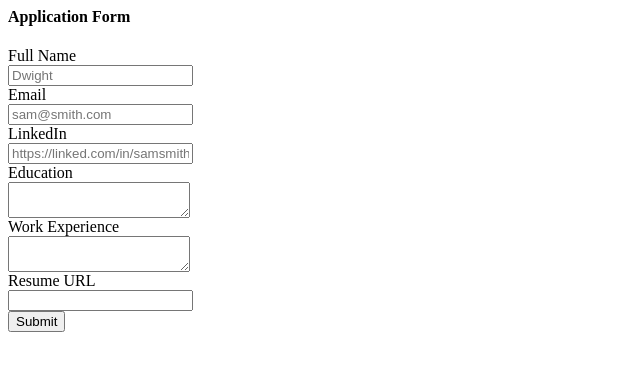
After one commit to dholly2016/career_temp_site, a Flask app: template templates/application_form.html in a window 1280 px wide. The commit adds this page. Shown: the top 371 px of the page, without its empty margins (0-640 px from the left). Run offline with Flask 3, Linux system fonts and the light colour scheme; the template is opened without the code that fills it, so the values that code supplies are empty; parts of the project's set-up code (start-up, migrations or seed data) failed here and were passed over.

Commit message:
updated job_application page

```diff
--- a/database.py
+++ b/database.py
@@ -32,3 +32,9 @@ def load_job_from_db(id):
           return None
       else:
           return dict(rows[0]._mapping)
+
+def add_application_to_db(job_id, data):
+    with engine.connect() as conn:
+      query = text("Insert into applications (job_id, full_name, email, linkedin_url, education, experience, resume_url) VALUES (:job_id, :full_name, :email, :linkedin_url, :education, :experience, :resume_url)", )
+
+    conn.execute(query, job_id = job_id, full_name=data['full_name'],email=data['email'],=data['full_name'],full_name=data['full_name'],                 full_name=data['full_name'],)
--- a/main.py
+++ b/main.py
@@ -1,4 +1,4 @@
-from flask import Flask, render_template, jsonify
+from flask import Flask, json, render_template, jsonify, request
 from database import load_jobs_from_db, load_job_from_db
 
 
@@ -29,5 +29,16 @@ def show_job(id):
                           job = job)
 
 
+@app.route("/job/<id>/apply", methods=['post'])
+def apply_to_job(id):
+    data=request.form
+    job = load_job_from_db(id)
+    add_application_to_db(id, data)
+    return render_template('application_submitted.html', application=data, job =job)
+
+
+
+
+
 if __name__ == "__main__":
     app.run(host='0.0.0.0', debug = True )
--- /dev/null
+++ b/templates/application_form.html
@@ -0,0 +1,36 @@
+<h4>Application Form</h4>
+<form action = "/job/{{job['id']}}/apply" method="post">
+<div class="mb-2">
+  <label> Full Name </label><br>
+  <input type="text" name="full_name" placeholder = "Dwight ">
+</div>
+<div class="mb-2">
+  <label>Email</label><br>
+  <input type="text" name="email" placeholder = "sam@smith.com">
+</div>
+<div class="mb-2">
+  <label>LinkedIn</label><br>
+  <input type="text" name = "LinkedIn_url" placeholder="https://linked.com/in/samsmith">
+</div>
+
+<div class="mb-2">
+  <label>Education</label><br>
+  <textarea name="education"></textarea>
+</div>
+
+<div class = "mb-2">
+  <label>Work Experience</label><br>
+  <textarea name="work_experience"></textarea>
+</div>
+
+
+<div class = "mb-2">
+<label>Resume URL</label><br>
+<input type="url"  name="resume_url">
+</div>
+
+</div>
+
+<input type="submit">
+
+</form>
--- a/templates/jobpage.html
+++ b/templates/jobpage.html
@@ -27,8 +27,7 @@
         </ol>
         <h4>Salary</h4>
         <p>{{job.currency}}{{job.salary}}</p>
-        <h4>Updated</h4>
-        <p>{{job.updated_at}}</p>
+        {% include 'application_form.html' %}
       </div>
     {% include 'footer.html' %}
   </body>
```
Also changed, not shown: templates/application_submitted.html (added, +35 -0 lines).
